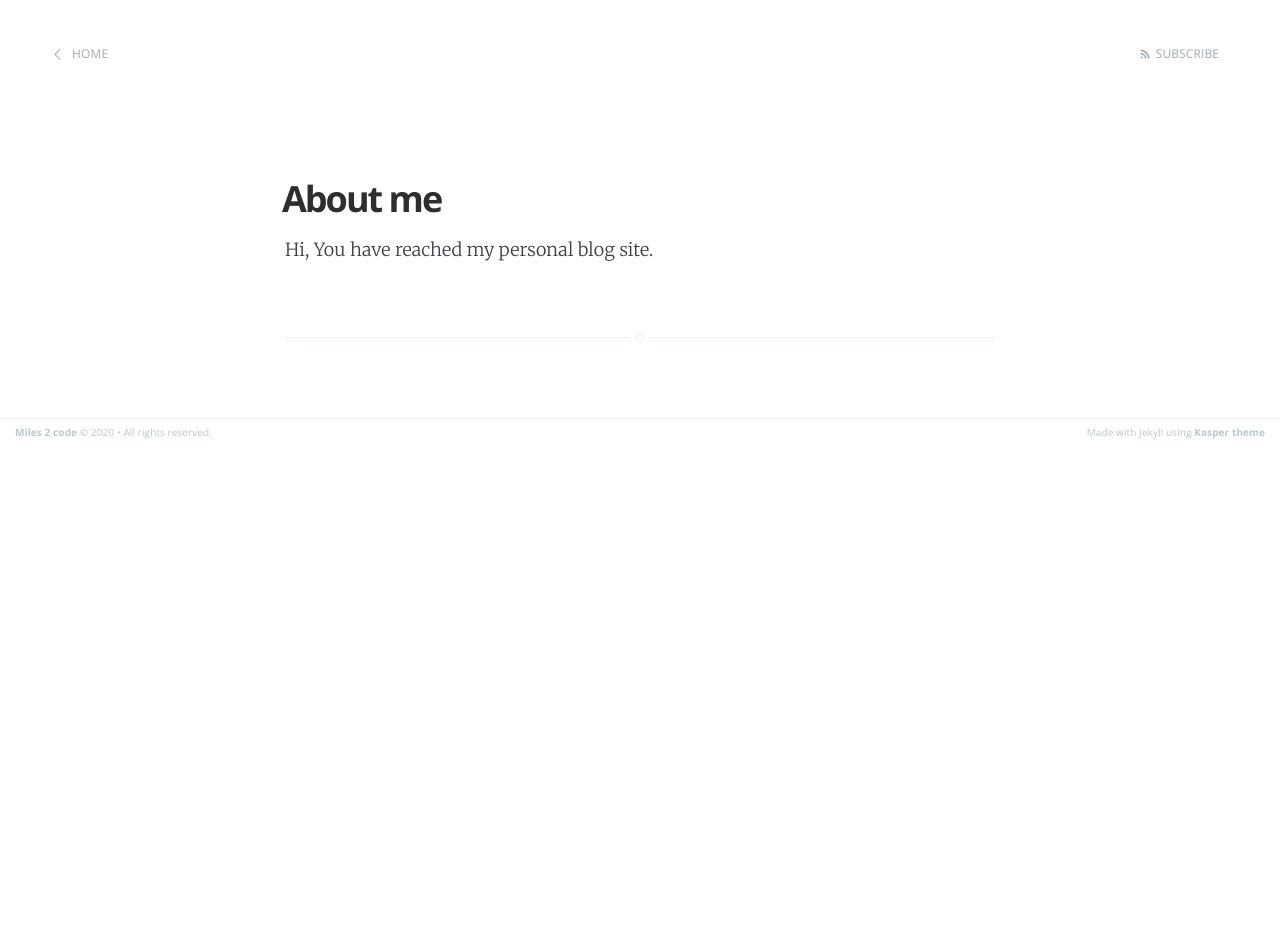
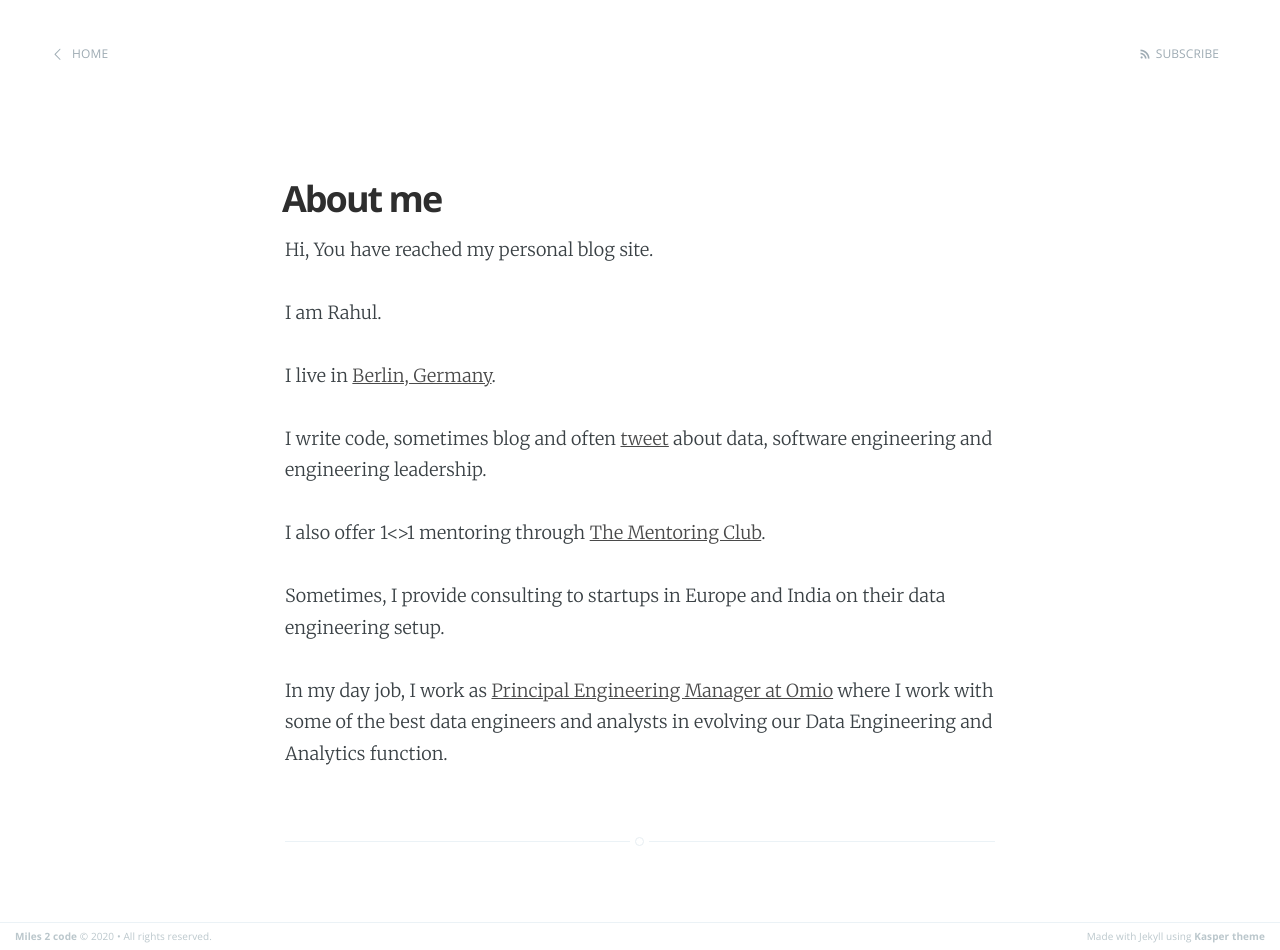
Before and after one commit to rahulj51/miles2code.github.io, a Jekyll site: the page built from about.md, in a window 1280 px wide. Built offline with Jekyll 4.4.1, drawn with Linux system fonts in a browser that asks for light colours; before the commit the page ends 900 px from its top, so only the background shows below that.

Commit message:
Updated About.md

```diff
--- a/about.md
+++ b/about.md
@@ -4,3 +4,15 @@ title: About me
 ---
 
 Hi, You have reached my personal blog site.
+
+I am Rahul.
+
+I live in [Berlin, Germany](https://en.wikipedia.org/wiki/Berlin).
+
+I write code, sometimes blog and often [tweet](https://twitter.com/rahulj51) about data, software engineering and engineering leadership.
+
+I also offer 1<>1 mentoring through [The Mentoring Club](https://www.mentoring-club.com/the-mentors/rahul-jain).
+
+Sometimes, I provide consulting to startups in Europe and India on their data engineering setup.
+
+In my day job, I work as [Principal Engineering Manager at Omio](https://www.linkedin.com/in/rahul-jain-83055b45/) where I work with some of the best data engineers and analysts in evolving our Data Engineering and Analytics function.
```
